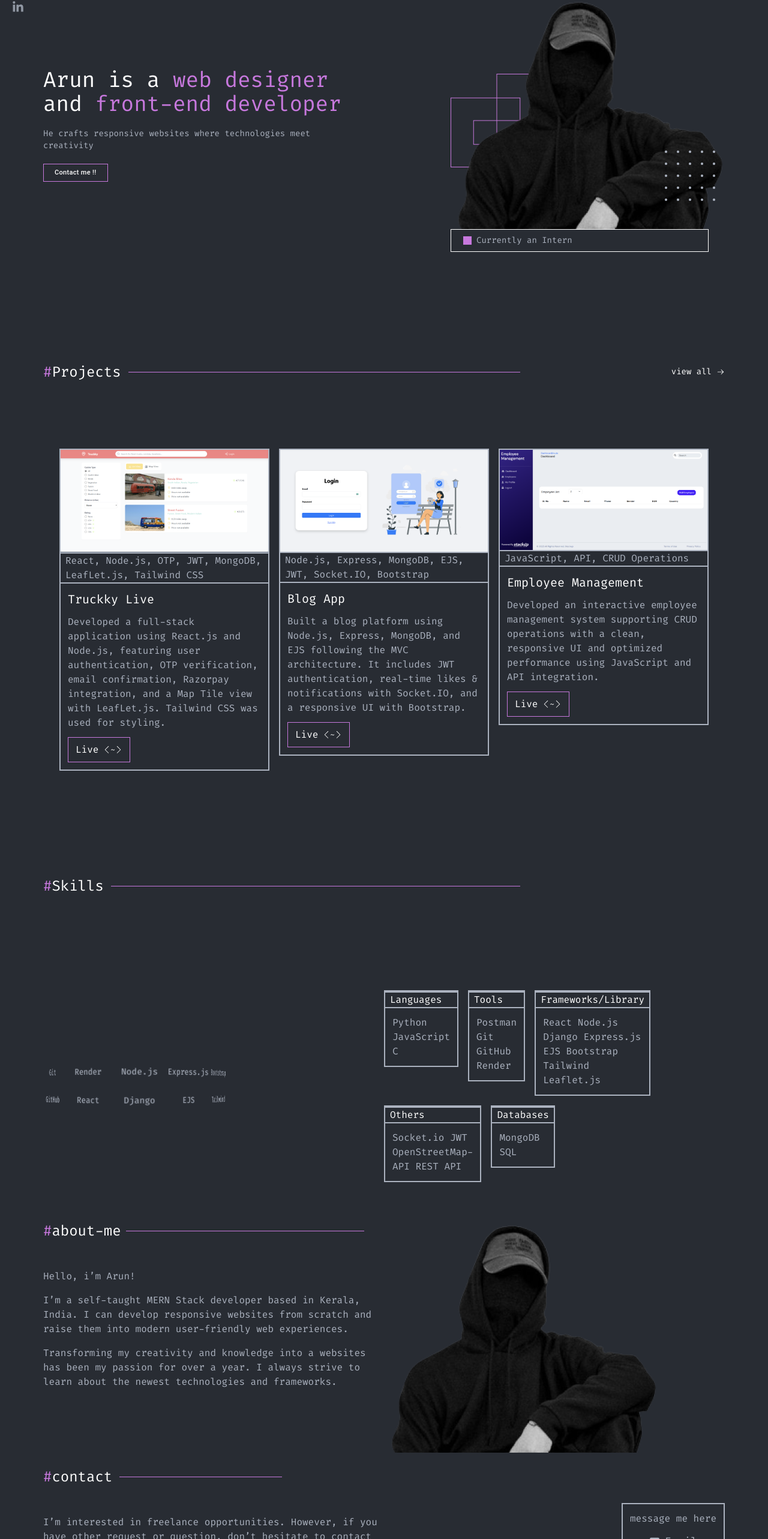
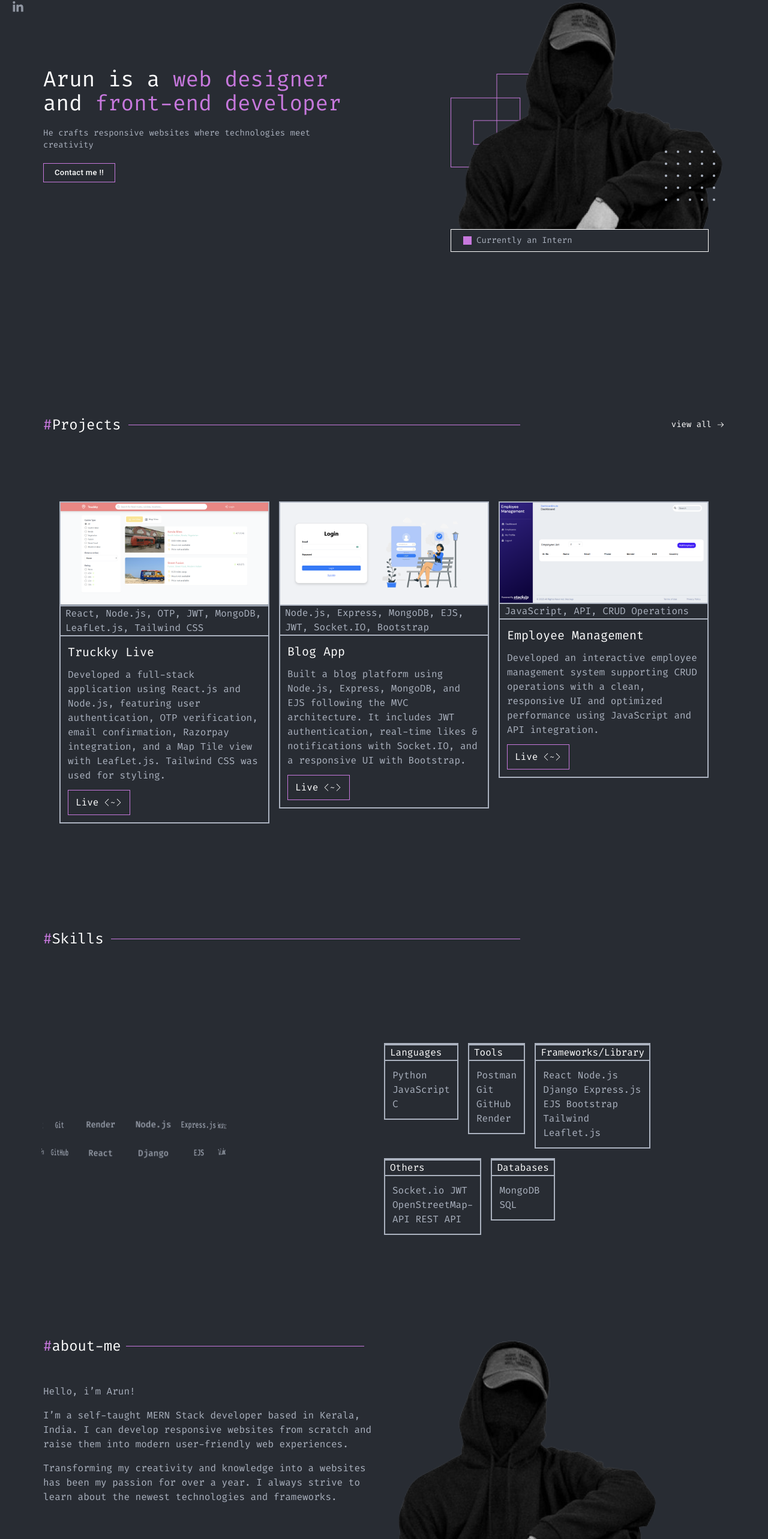
Before and after one commit to Arunk-002/Portfolio, a React (Vite) app: page / in a window 1280 px wide. Shown: the part 188-2754 px from the top of the page at 60% size. Built offline with nearby package versions, Linux system fonts and the light colour scheme.

Commit message:
final draft complete footer and Contact section added

```diff
--- a/src/components/AboutMe.jsx
+++ b/src/components/AboutMe.jsx
@@ -2,7 +2,7 @@ import React from "react";
 
 function AboutMe() {
   return (
-    <section className="main-container text-white p t-6 max-sm:pt-18">
+    <section id="about-me" className="main-container text-white md:pt-26 md:pb-32 max-sm:pt-18">
       <div className="grid md:grid-cols-2 max-md:gap-y-4 justify-between items-stretch">
         <div className="flex flex-col gap-y-12">
           <div className="flex items-center gap-x-2">
--- a/src/components/Contact.jsx
+++ b/src/components/Contact.jsx
@@ -4,8 +4,8 @@ import { IoMail } from "react-icons/io5";
 
 function Contact() {
   return (
-    <section className="main-container max-sm:pt-18 pt-6">
-      <div className="grid max-md:gap-y-7 sm:grid-cols-2 text-white">
+    <section id="contact" className="main-container max-sm:pt-18 py-12">
+      <div className="grid max-md:gap-y-7 sm:grid-cols-2 text-white min-h-[50vh]">
         <div className="flex flex-col gap-y-12">
           <div className="flex items-center gap-x-3 w-[70%] ">
             <p className="text-2xl">
--- a/src/components/Footer.jsx
+++ b/src/components/Footer.jsx
@@ -0,0 +1,31 @@
+import React from "react";
+import { FaGithub, FaLinkedinIn } from "react-icons/fa";
+function Footer() {
+  return (
+    <section className="max-sm:pt-18 mt-8">
+      <div className="border-t-2 border-text flex flex-col gap-y-4 py-6  items-center">
+        <div className="flex gap-x-3 text-text text-xl sm:text-2xl">
+          <a
+            href="https://github.com/Arunk-002"
+            className="hover:text-white "
+            target="_blank"
+          >
+            <FaGithub />
+          </a>
+          <a
+            href="https://www.linkedin.com/in/arun-kumar-18bb8129b/"
+            className="hover:text-white"
+            target="_blank"
+          >
+            <FaLinkedinIn />
+          </a>
+        </div>
+        <div>
+          <p className="text-white max-sm:text-xs text-sm">©2025 Arunk-002. All rights reserved.</p>
+        </div>
+      </div>
+    </section>
+  );
+}
+
+export default Footer;
--- a/src/components/Home.jsx
+++ b/src/components/Home.jsx
@@ -5,6 +5,7 @@ import Projects from './Projects';
 import Skills from './Skills';
 import AboutMe from './AboutMe';
 import Contact from './Contact';
+import Footer from './Footer';
 
 function Home() {
   return (
@@ -15,6 +16,7 @@ function Home() {
         <Skills/>
         <AboutMe/>
         <Contact/>
+        <Footer/>
     </div>
   )
 }
--- a/src/components/LandingPage.jsx
+++ b/src/components/LandingPage.jsx
@@ -6,14 +6,14 @@ import { FaSquareFull } from "react-icons/fa6";
 function LandingPage() {
   const CustomBtn = styled(Button)(() => ({
     color: "white",
-    fontSize: 11,
+    fontSize: 13,
     padding:"4px 18px",
     border:"1px solid var(--color-primary)",
     borderRadius:"0px",
     textTransform:"none"
   }));
   return (
-    <section id="#home" className="main-container w-full max-sm:pt-6">
+    <section id="home" className="main-container w-full max-sm:pt-6">
       <div className="min-h-[99vh] max-sm:flex-col  w-full flex items-center max-sm:gap-y-3.5 sm:justify-between">
         <div className="flex flex-col gap-y-5 max-w-[500px]">
           <div className="text-primary max-sm:text-2xl max-[770px]:text-2xl text-4xl ">
--- a/src/components/Navbar.jsx
+++ b/src/components/Navbar.jsx
@@ -15,7 +15,7 @@ export default function Navbar() {
   }));
   return (
     <>
-      <nav className="max-sm:relative absolute w-full z-50">
+      <nav className="max-sm:relative fixed bg-background w-full z-50">
         <div className="main-container">
           <div className="relative flex h-20 items-center justify-between ">
             <div className="absolute inset-y-0 left-0 max-sm:left-[-20px] flex items-center sm:hidden">
@@ -94,7 +94,7 @@ export default function Navbar() {
           </div>
         </div>
       </nav>
-      <div className="hidden absolute sm:flex flex-col z-99 justify-center gap-y-2 items-center opacity-80 top-0 left-5">
+      <div className="hidden fixed sm:flex flex-col z-99 justify-center gap-y-2 items-center opacity-80 top-0 left-5">
         <div className="h-[150px] w-0 border-1 border-text "></div>
         <div className="flex flex-col gap-y-3 text-text text-xl ">
           <a href="https://github.com/Arunk-002" className="hover:text-white " target="_blank">
--- a/src/components/Projects.jsx
+++ b/src/components/Projects.jsx
@@ -33,8 +33,8 @@ function Projects() {
   return (
     <>
       <section
-        id="#works"
-        className="main-container text-white w-full max-sm:pt-6"
+        id="works"
+        className="main-container text-white w-full pt-22 max-sm:pt-6"
       >
         <div className="flex flex-col sm:gap-y-28 gap-y-7 min-h-[99vh]">
           <div className="flex justify-between itemes w-full">
--- a/src/components/Skills.jsx
+++ b/src/components/Skills.jsx
@@ -11,7 +11,7 @@ const skills = [
 
 function Skills() {
   return (
-    <section className="main-container text-white max-sm:pt-18">
+    <section id="skills" className="main-container text-white max-sm:pt-18">
       <div className="flex flex-col justify-around w-full gap-y-7 min-h-[80vh]">
         <div className="flex items-center gap-x-3 w-[70%] ">
           <p className="text-2xl">
```
